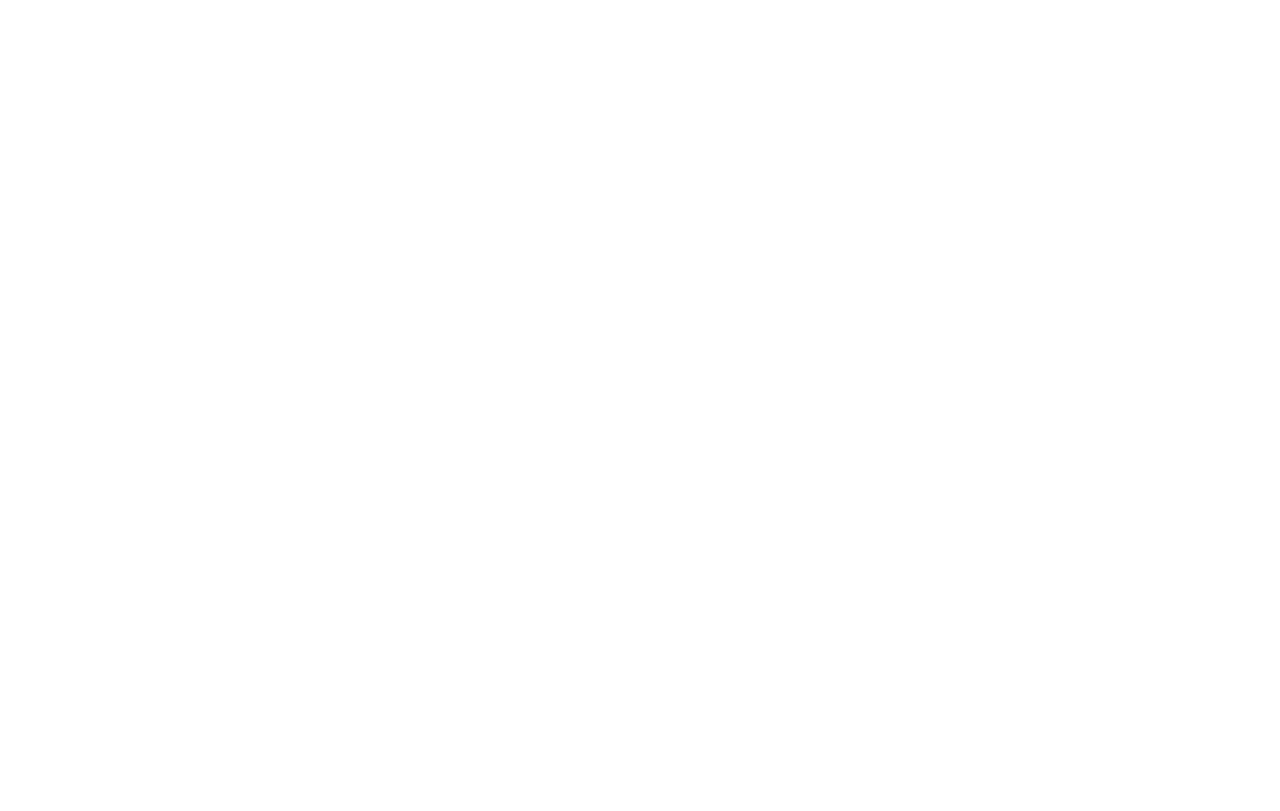
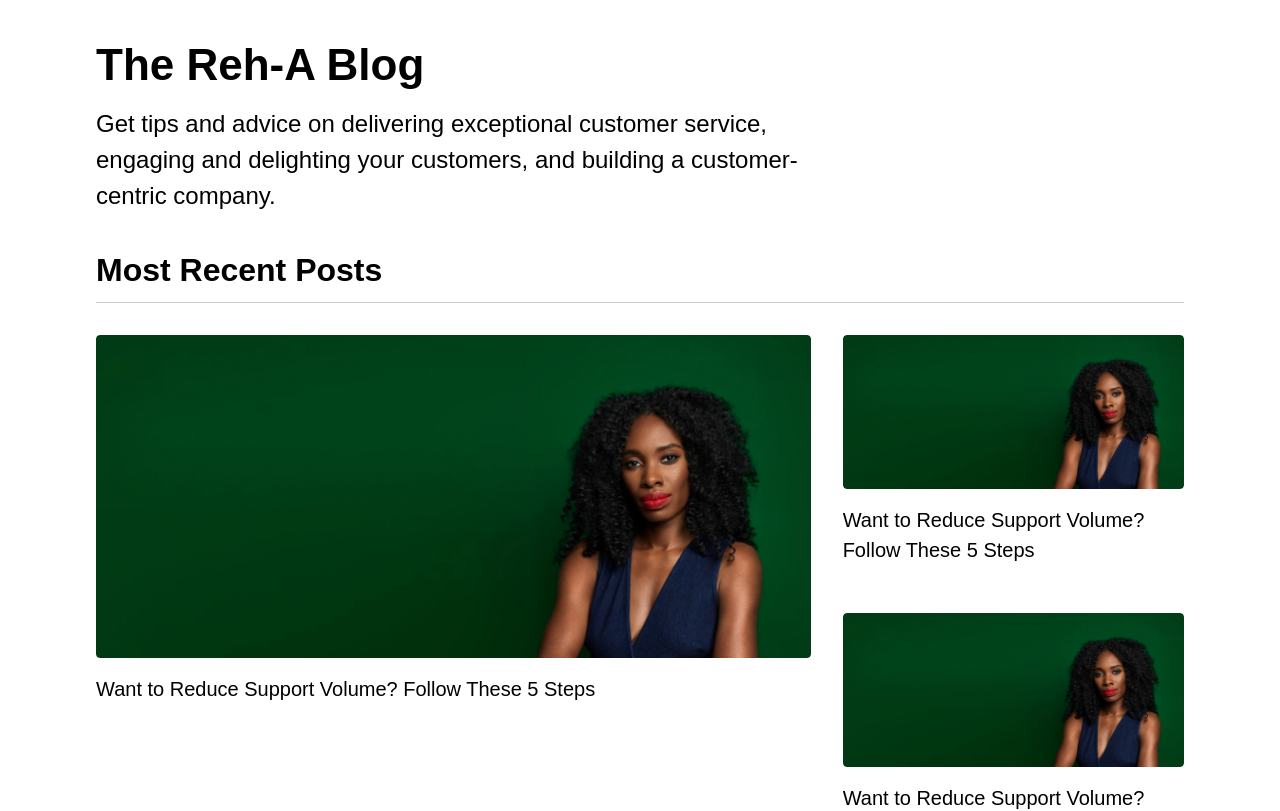
Before and after one commit to Vivekkharnotia/LibraryManagementSystem, a Next.js app: page /blogs in a window 1280 px wide. Shown: the top 811 px of the page. Built offline with nearby package versions, Linux system fonts and the light colour scheme.

Commit message:
Blogs page added

```diff
--- a/src/pages/blogs/index.tsx
+++ b/src/pages/blogs/index.tsx
@@ -1,7 +1,62 @@
-function index() {
+import React, { FC } from 'react'
+
+interface BlogCardProps {
+  imgUrl: string
+  title: string
+}
+
+const BlogCard:FC<BlogCardProps> = ( {imgUrl, title }) => {
   return (
-    <div>
+    <div className={`w-full sm:max-w-[375px] overflow-hidden`}>
+      <div className='rounded-[4px] overflow-hidden mb-4'>
+        <img src={imgUrl} className='w-full h-full max-h-[210px] rounded-[4px] object-cover hover:scale-105 transition-all duration-300' />
+      </div>
+      <h4 className='text-[20px] font-medium pr-4'>
+        {title}
+      </h4>
+    </div>
+  )
+}
 
+const index = () => {
+  return (
+    <div className='py-8 px-6 md:px-0 w-full md:w-[90%] lg:w-[85%] 2xl:w-[55%] mx-auto'>
+      <div className='w-full md:w-[80%] lg:w-[70%] 2xl:w-[55%] mb-8'>
+        <h2 className='text-[44px] font-bold mb-2'>The Reh-A Blog</h2>
+        <p className='text-[24px] font-extralight'>Get tips and advice on delivering exceptional customer service, engaging and delighting your customers, and building a customer-centric company.</p>
+      </div>
+      <div className='mb-8'>
+      <h3 className='text-[32px] font-bold mb-2'>Most Recent Posts</h3>
+      <div className='h-[1px] bg-[#ccc] w-full mb-8' />
+        <div className='grid grid-rows-3 sm:grid-rows-2 grid-cols-1 sm:grid-cols-2 lg:grid-cols-3 gap-x-8 gap-y-12 '>
+          <div className='sm:row-span-2 sm:col-span-2'>
+            <div className={`w-full overflow-hidden`}>
+              <div className='rounded-[4px] overflow-hidden mb-4'>
+                <img src='/bg-hero-1.png' className='w-full rounded-[4px] object-cover hover:scale-105 transition-all duration-300' />
+              </div>
+              <h4 className='text-[20px] font-medium pr-4'>
+              Want to Reduce Support Volume? Follow These 5 Steps
+              </h4>
+            </div>
+          </div>
+          <div>
+          <BlogCard imgUrl='/bg-hero-1.png' title='Want to Reduce Support Volume? Follow These 5 Steps' />
+          </div>
+          <div>
+          <BlogCard imgUrl='/bg-hero-1.png' title='Want to Reduce Support Volume? Follow These 5 Steps' />
+          </div>
+        </div>
+      </div>
+
+      <h3 className='text-[32px] font-bold mb-2'>All Posts</h3>
+      <div className='h-[1px] bg-[#ccc] w-full mb-8' />
+      <div className='grid grid-cols-1 sm:grid-cols-2 lg:grid-cols-3 gap-x-8 gap-y-12 justify-center sm:justify-start'>
+        <BlogCard imgUrl='/bg-hero-1.png' title='Want to Reduce Support Volume? Follow These 5 Steps' />
+        <BlogCard imgUrl='/bg-hero-1.png' title='Want to Reduce Support Volume? Follow These 5 Steps' />
+        <BlogCard imgUrl='/bg-hero-1.png' title='Want to Reduce Support Volume? Follow These 5 Steps' />
+        <BlogCard imgUrl='/bg-hero-1.png' title='Want to Reduce Support Volume? Follow These 5 Steps' />
+
+      </div>
     </div>
   )
 }
```
